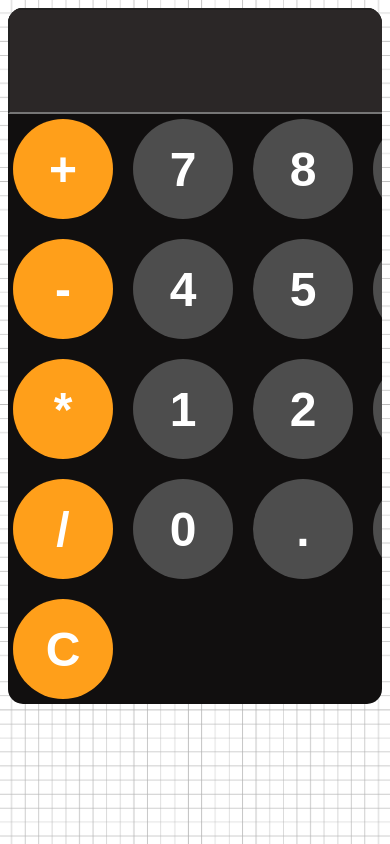
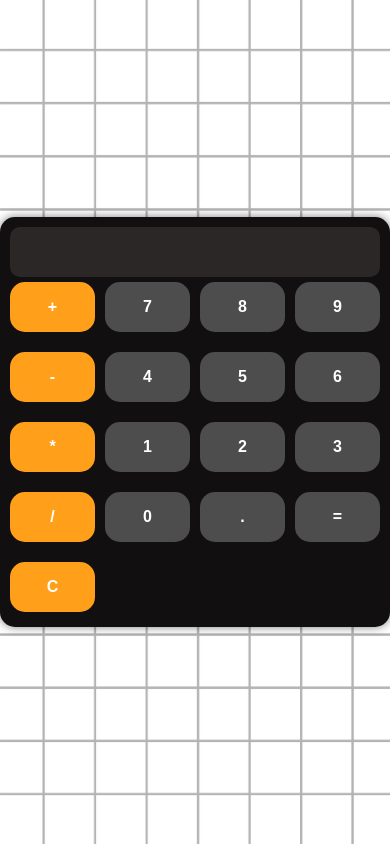
Before and after one commit to Abdulwahab1127/Web-Calculator, a plain HTML site: page index.html in a window 390 px wide. Drawn offline with Linux system fonts and the light colour scheme.

Commit message:
Style.css

```diff
--- a/Style.css
+++ b/Style.css
@@ -1,73 +1,107 @@
+body {
+    background-image: url("Grid_Background.jpg");
+    background-size: cover;
+    margin: 0;
+    display: flex;
+    justify-content: center;
+    align-items: center;
+    height: 100vh;
+    overflow: hidden;
+}
 
-body{
-
-
-    background-image: url("Grid_Background.jpg");
-    background-size: 100%,200%;
-
-
-
-
-
-}
-.Calculator-Display{
+.Calculator-Display {
     margin: auto;
     font-family: Arial, Helvetica, sans-serif;
-    background-color:rgb(17, 15, 15);
+    background-color: rgb(17, 15, 15);
     border-radius: 15px;
+    width: 100%;
     max-width: 500px;
+    padding: 20px;
     overflow: hidden;
-
+    box-shadow: 0 0 10px rgba(0, 0, 0, 0.5);
+    box-sizing: border-box;
 }
 
-#Display{
+#Display {
     width: 100%;
     height: 100px;
-    font-size: 5rem;
+    font-size: 3rem;
     text-align: left;
-    background-color:rgb(43, 39, 39);
+    background-color: rgb(43, 39, 39);
+    border-radius: 10px;
     color: aliceblue;
-
+    border: none;
+    padding: 10px;
+    box-sizing: border-box;
 }
 
-#Cal-Keys{
-display: grid;
-grid-template-columns: repeat(4, 1fr);
-gap: 10px;
-
-
+#Cal-Keys {
+    display: grid;
+    grid-template-columns: repeat(4, 1fr);
+    gap: 10px;
 }
 
-button{
+button {
+    width: 100%;
+    height: 80px;
+    border-radius: 15px;
+    border: none;
+    background-color: hsl(0, 0%, 30%);
+    color: rgb(255, 255, 255);
+    font-size: 2rem;
+    font-weight: bold;
+    margin: 5px 0;
+    box-sizing: border-box;
+    transition: background-color 0.2s;
+}
 
-    width: 100px;
-    height: 100px;
-    border-radius: 50px;
-    border: none;
-    background-color:hsl(0, 0%, 30%);
-    color: rgb(255, 255, 255);
-    font-size: 3rem;
-    font-weight: bold;
-    margin: 5px;
+button:hover {
+    background-color: hsl(0, 0%, 45%);
 }
-button:hover{
-    background-color:hsl(0, 0%, 45%);
+
+button:active {
+    background-color: hsl(0, 0%, 60%);
 }
-button:active{
-    background-color:hsl(0, 0%, 60%);
+
+.oper-btn {
+    background-color: hsl(35, 100%, 55%);
 }
-.oper-btn{
 
-    background-color:hsl(35, 100%, 55%);
+.oper-btn:hover {
+    background-color: hsl(35, 100%, 65%);
+}
 
+.oper-btn:active {
+    background-color: hsl(35, 100%, 75%);
 }
-.oper-btn:hover{
 
-    background-color:hsl(35, 100%, 65%);
+/* Media queries for responsiveness */
+@media (max-width: 600px) {
+    #Display {
+        font-size: 1.5rem;
+        height: 60px;
+        border-radius: 10px;
+    }
 
+    button {
+        height: 60px;
+        font-size: 1.2rem;
+    }
 }
-.oper-btn:active{
 
-    background-color:hsl(35, 100%, 75%);
+@media (max-width: 400px) {
+    .Calculator-Display {
+        padding: 10px;
+    }
 
+    #Display {
+        font-size: 1.2rem;
+        height: 50px;
+        border-radius: 10px;
+    }
+
+    button {
+        height: 50px;
+        font-size: 1rem;
+    }
 }
```
